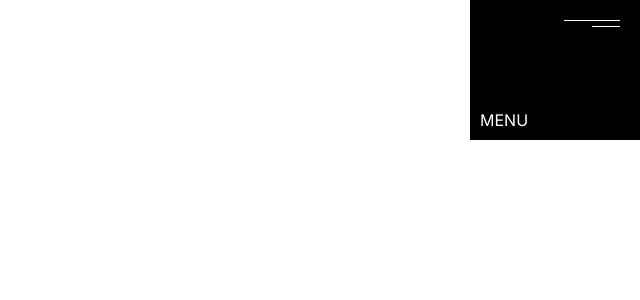
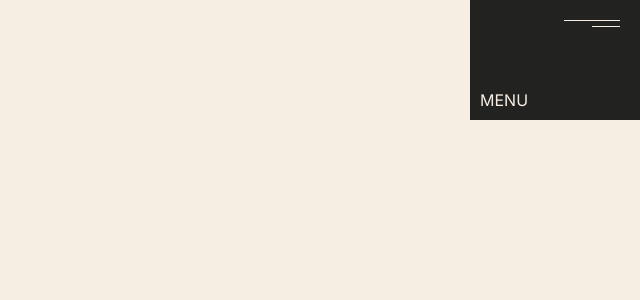
Before and after one commit to fernanda-freitas/sliding-stripes-menu, a Next.js app: page / in a window 1280 px wide. Shown: the top 300 px of the page, without its empty margins (640-1280 px from the left). Built offline with nearby package versions, Linux system fonts and the light colour scheme.

Commit message:
Change color system

```diff
--- a/src/app/globals.css
+++ b/src/app/globals.css
@@ -1,3 +1,4 @@
 body {
   margin: 0px;
+  background-color: #f6eee3;
 }
--- a/src/components/header/burger/index.jsx
+++ b/src/components/header/burger/index.jsx
@@ -16,8 +16,14 @@ export default function Burger({ handleMenu }) {
         fill="none"
         xmlns="http://www.w3.org/2000/svg"
       >
-        <line x1="56" y1="0.5" x2="4.37114e-08" y2="0.500005" stroke="white" />
-        <line x1="56" y1="6.5" x2="28" y2="6.5" stroke="white" />
+        <line
+          x1="56"
+          y1="0.5"
+          x2="4.37114e-08"
+          y2="0.500005"
+          stroke="#f6eee3"
+        />
+        <line x1="56" y1="6.5" x2="28" y2="6.5" stroke="#f6eee3" />
       </svg>
       <span>Menu</span>
     </div>
--- a/src/components/header/burger/style.module.scss
+++ b/src/components/header/burger/style.module.scss
@@ -6,10 +6,11 @@
   right: 0;
   top: 0;
   padding: 10px;
-  height: 120px;
+  height: 100px;
   width: 150px;
-  background-color: black;
+  background-color: #222221;
   cursor: pointer;
+  z-index: -1;
 
   svg {
     padding: 10px;
@@ -17,7 +18,7 @@
   }
 
   span {
-    color: white;
+    color: #f6eee3;
     text-transform: uppercase;
     transition: color 0.5s;
   }
@@ -29,7 +30,7 @@
     width: 100%;
     height: 0;
     z-index: -1;
-    background-color: #d3fd50;
+    background-color: #f92f2d;
     transition: all 0.3s ease-in-out;
   }
 
@@ -40,12 +41,12 @@
 
     svg {
       line {
-        stroke: black;
+        stroke: #f6eee3;
       }
     }
 
     span {
-      color: black;
+      color: #f6eee3;
     }
   }
 }
--- a/src/components/header/index.jsx
+++ b/src/components/header/index.jsx
@@ -4,6 +4,7 @@ import { AnimatePresence } from "framer-motion";
 import Burger from "@/components/header/burger";
 import { useState } from "react";
 import Stripes from "./stripes";
+import Menu from "./menu";
 
 export default function Header() {
   const [menuIsOpened, setMenuIsOpened] = useState(false);
@@ -16,7 +17,12 @@ export default function Header() {
     <div className={styles.header}>
       <Burger handleMenu={handleMenuOpen} />
       <AnimatePresence mode="wait">
-        {menuIsOpened && <Stripes />}
+        {menuIsOpened && (
+          <>
+            <Stripes />
+            <Menu />
+          </>
+        )}
       </AnimatePresence>
     </div>
   );
--- /dev/null
+++ b/src/components/header/menu/index.jsx
@@ -0,0 +1,9 @@
+import styles from "./style.module.scss";
+
+export default function Menu() {
+  return (
+    <div className={styles.menu}>
+      <h1>teste</h1>
+    </div>
+  );
+}
--- /dev/null
+++ b/src/components/header/menu/style.module.scss
@@ -0,0 +1,6 @@
+.menu {
+  color: white;
+  z-index: 100;
+  position: absolute;
+  inset: 0;
+}
--- a/src/components/header/stripes/style.module.scss
+++ b/src/components/header/stripes/style.module.scss
@@ -2,6 +2,7 @@
   height: 100vh;
   display: flex;
   flex-flow: row-reverse;
+  z-index: 2;
 
   .stripe {
     height: 100%;
@@ -10,7 +11,7 @@
     .background {
       height: 100%;
       width: 100%;
-      background-color: black;
+      background-color: #f92f2d;
     }
   }
 }
```
